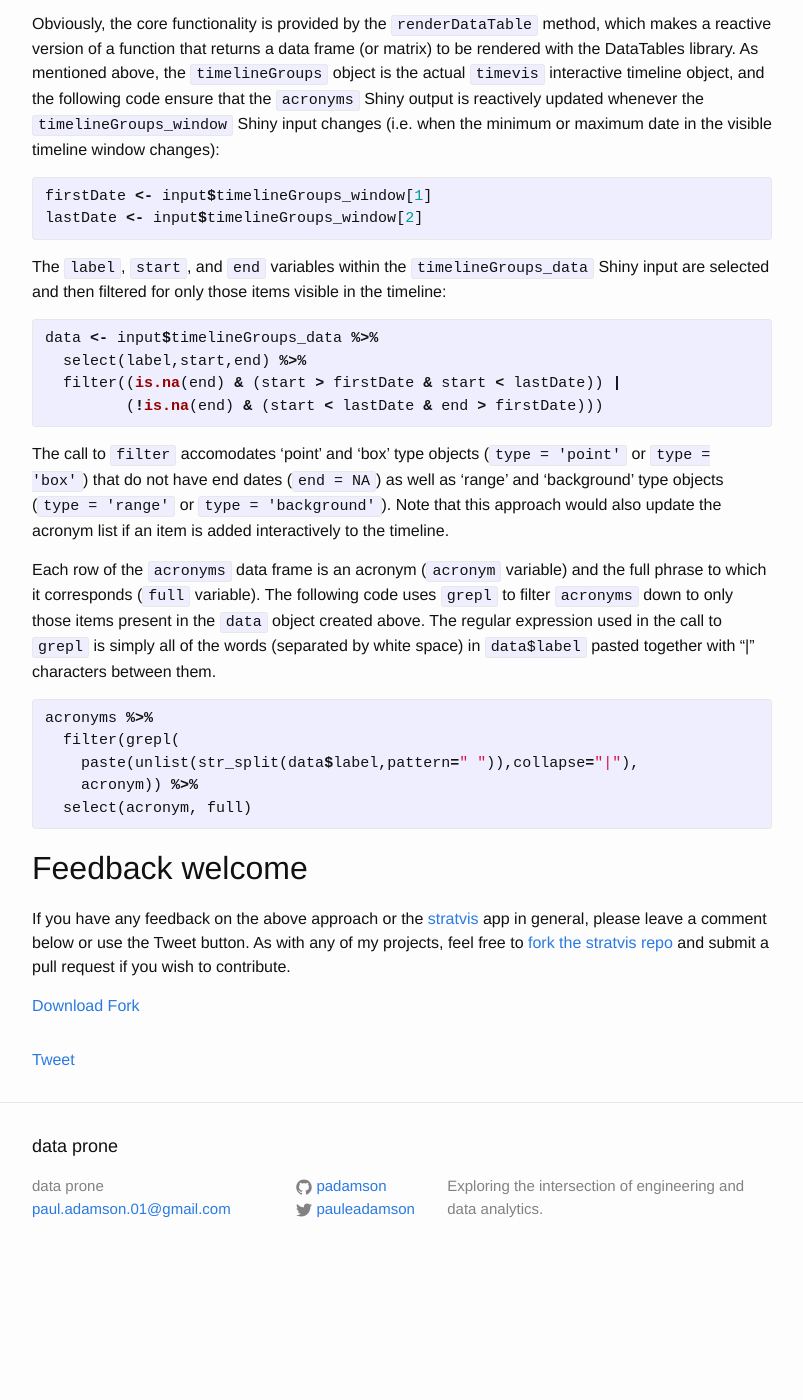
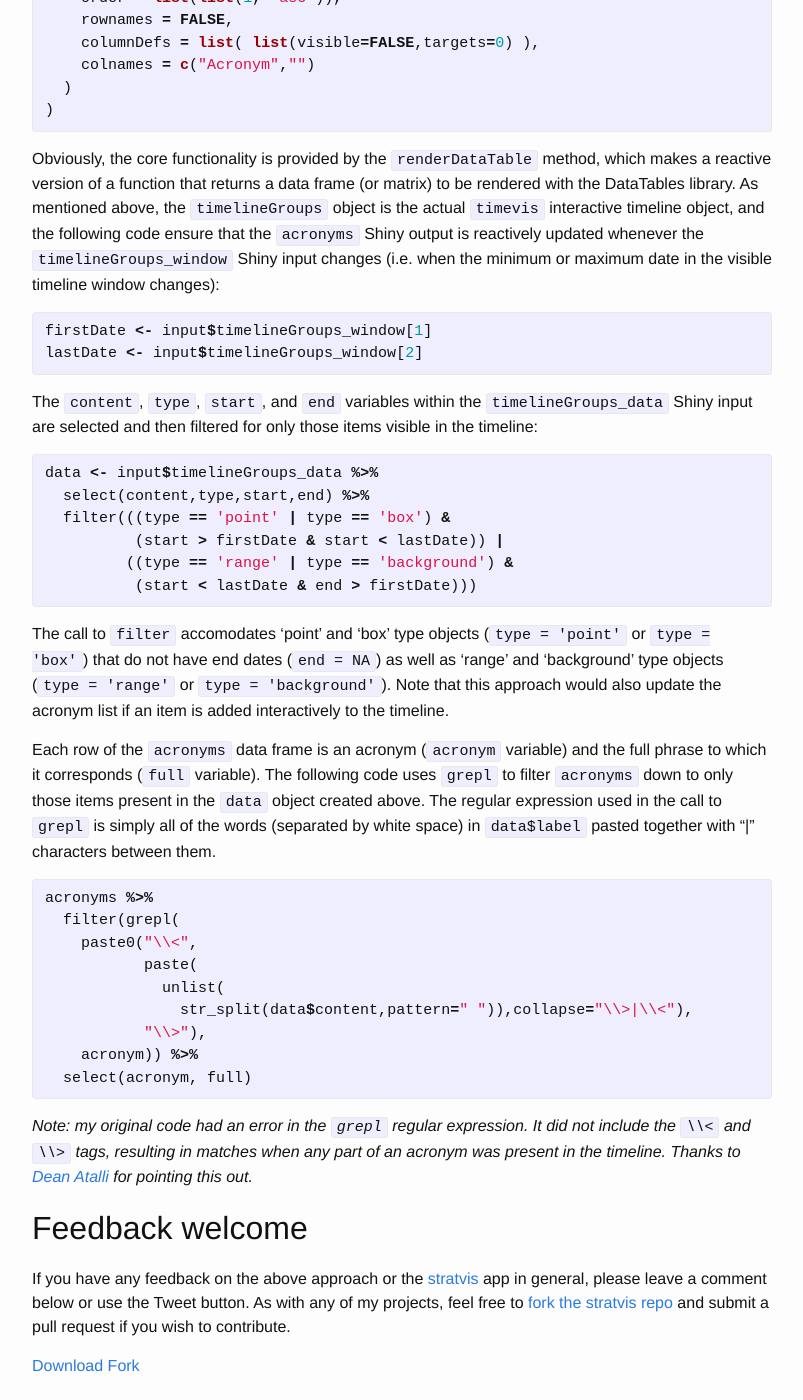
Before and after one commit to padamson/padamson.github.io, a Jekyll site: the page built from _posts/2016-12-28-acronym-list-in-timevis-shiny-app.md, in a window 1280 px wide and 1400 px high, scrolled down 2412 px. Shown: the whole window, without its empty margins (238-1041 px from the left). Built offline with Jekyll 4.4.1, drawn with Linux system fonts in a browser that asks for light colours; comment, search, counter and statistics services are not loaded; before the commit the page ends 3692 px from its top, so only the background shows below that; some of the changed text lies outside the part shown.

Commit message:
Fix stratvis acronym list. Add updated tag to posts.

```diff
--- a/_layouts/post.html
+++ b/_layouts/post.html
@@ -5,7 +5,19 @@ layout: default
 
   <header class="post-header">
     <h1 class="post-title">{{ page.title }}</h1>
-    <p class="post-meta">{{ page.date | date: "%b %-d, %Y" }}{% if page.author %} • {{ page.author }}{% endif %}{% if page.meta %} • {{ page.meta }}{% endif %}</p>
+
+    <!--p class="post-meta">{{ page.date | date: "%b %-d, %Y" }} {% if page.author %} • {{ page.author }}{% endif %}{% if page.meta %} • {{ page.meta }}{% endif %}</p-->
+
+    <p class="post-meta">
+    <time datetime="{{ page.date | date_to_xmlschema }}" itemprop="datePublished">{{ page.date | date: "%b %-d, %Y" }}</time>
+    {% if page.updated %}
+    (Updated: <time datetime="{{ page.updated | date_to_xmlschema }}" itemprop="dateModified">{{ page.updated | date: "%b %-d, %Y" }}</time>)
+    {% endif %}
+    {% if page.author %}
+    • <span itemprop="author" itemscope itemtype="http://schema.org/Person"><span itemprop="name">{{ page.author }}</span></span>
+    {% endif %}
+    </p>
+
     {% include post-tags.html %}
 
     {% include twitter.html %}
--- a/_posts/2016-12-28-acronym-list-in-timevis-shiny-app.md
+++ b/_posts/2016-12-28-acronym-list-in-timevis-shiny-app.md
@@ -61,6 +62,7 @@ is in the `stratvis` demo), then the following input variables are available:
 
 ## Reactively update acronym list
 
+
 The block of code in `server.R` that generates the reactively updated acronym list:
 
 {% highlight R %}
@@ -68,12 +70,18 @@ output$acronyms <- DT::renderDataTable({
     firstDate <- input$timelineGroups_window[1]
     lastDate <- input$timelineGroups_window[2]
     data <- input$timelineGroups_data %>%
-      select(label,start,end) %>%
-      filter((is.na(end) & (start > firstDate & start < lastDate)) |
-        (!is.na(end) & (start < lastDate & end > firstDate)))
+      select(content,type,start,end) %>%
+      filter(((type == 'point' | type == 'box') &
+              (start > firstDate & start < lastDate)) |
+             ((type == 'range' | type == 'background') &
+              (start < lastDate & end > firstDate)))
     acronyms %>%
       filter(grepl(
-        paste(unlist(str_split(data$label,pattern=" ")),collapse="|"),
+        paste0("\\<",
+               paste(
+                 unlist(
+                   str_split(data$content,pattern=" ")),collapse="\\>|\\<"),
+               "\\>"),
         acronym)) %>%
       select(acronym, full)
   },
@@ -101,14 +109,16 @@ firstDate <- input$timelineGroups_window[1]
 lastDate <- input$timelineGroups_window[2]
 {% endhighlight %}
 
-The `label`, `start`, and `end` variables within the `timelineGroups_data` Shiny
+The `content`, `type`, `start`, and `end` variables within the `timelineGroups_data` Shiny
 input are selected and then filtered for only those items visible in the timeline:
 
 {% highlight R %}
 data <- input$timelineGroups_data %>%
-  select(label,start,end) %>%
-  filter((is.na(end) & (start > firstDate & start < lastDate)) |
-         (!is.na(end) & (start < lastDate & end > firstDate)))
+  select(content,type,start,end) %>%
+  filter(((type == 'point' | type == 'box') &
+          (start > firstDate & start < lastDate)) |
+         ((type == 'range' | type == 'background') &
+          (start < lastDate & end > firstDate)))
 {% endhighlight %}
 
 The call to `filter` accomodates 'point' and 'box' type objects (`type = 'point'` or
@@ -126,10 +136,19 @@ all of the words (separated by white space) in `data$label` pasted together with
 {% highlight R %}
 acronyms %>%
   filter(grepl(
-    paste(unlist(str_split(data$label,pattern=" ")),collapse="|"),
+    paste0("\\<",
+           paste(
+             unlist(
+               str_split(data$content,pattern=" ")),collapse="\\>|\\<"),
+           "\\>"),
     acronym)) %>%
   select(acronym, full)
 {% endhighlight %}
+
+*Note: my original code had an error in the `grepl` regular expression. It did not
+include the `\\<` and `\\>` tags, resulting in matches when any part of an acronym
+was present in the timeline. Thanks to [Dean Atalli](http://deanattali.com)
+for pointing this out.*
 
 ## Feedback welcome
 
```
Also changed, not shown: other parts of _posts/2016-12-28-acronym-list-in-timevis-shiny-app.md (+1 -0 lines), index.html (+8 -1 lines). Lines whose indentation alone changed are shown as unchanged.
